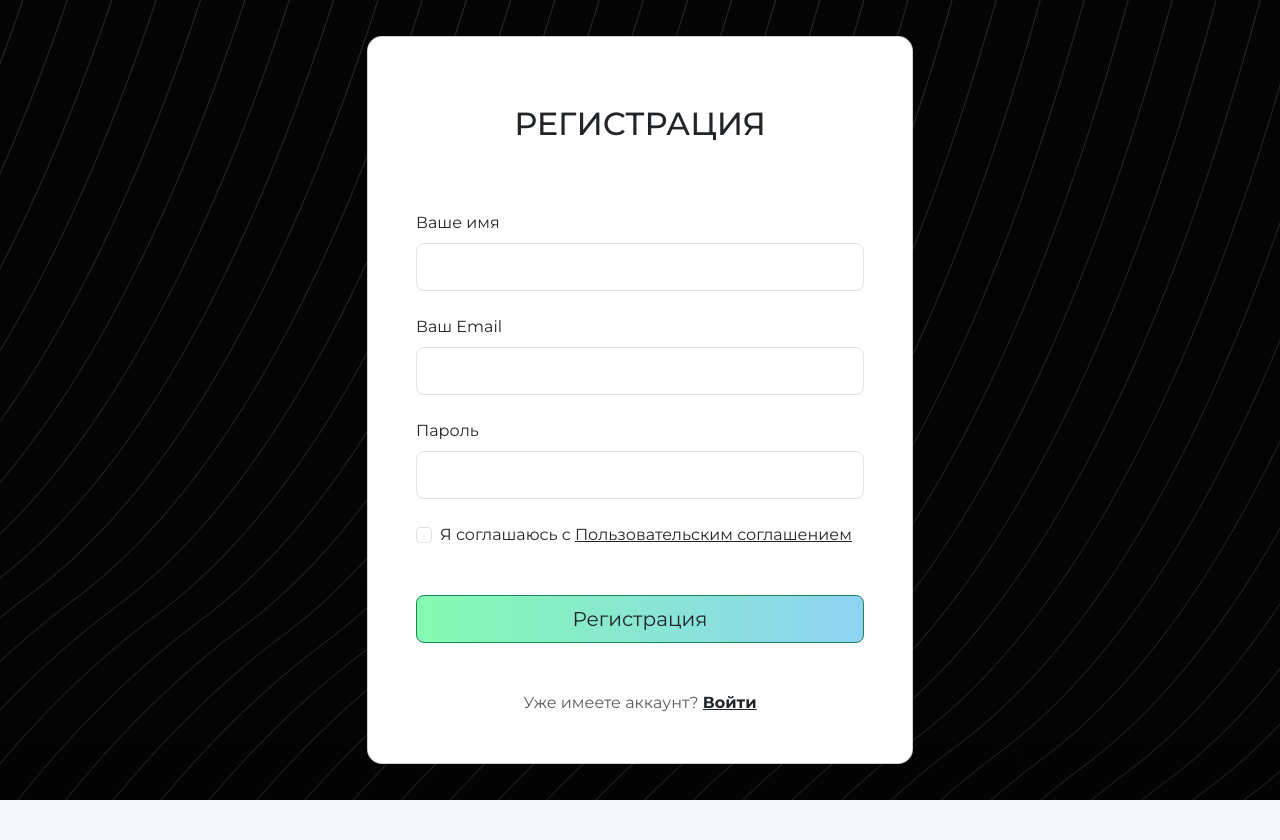
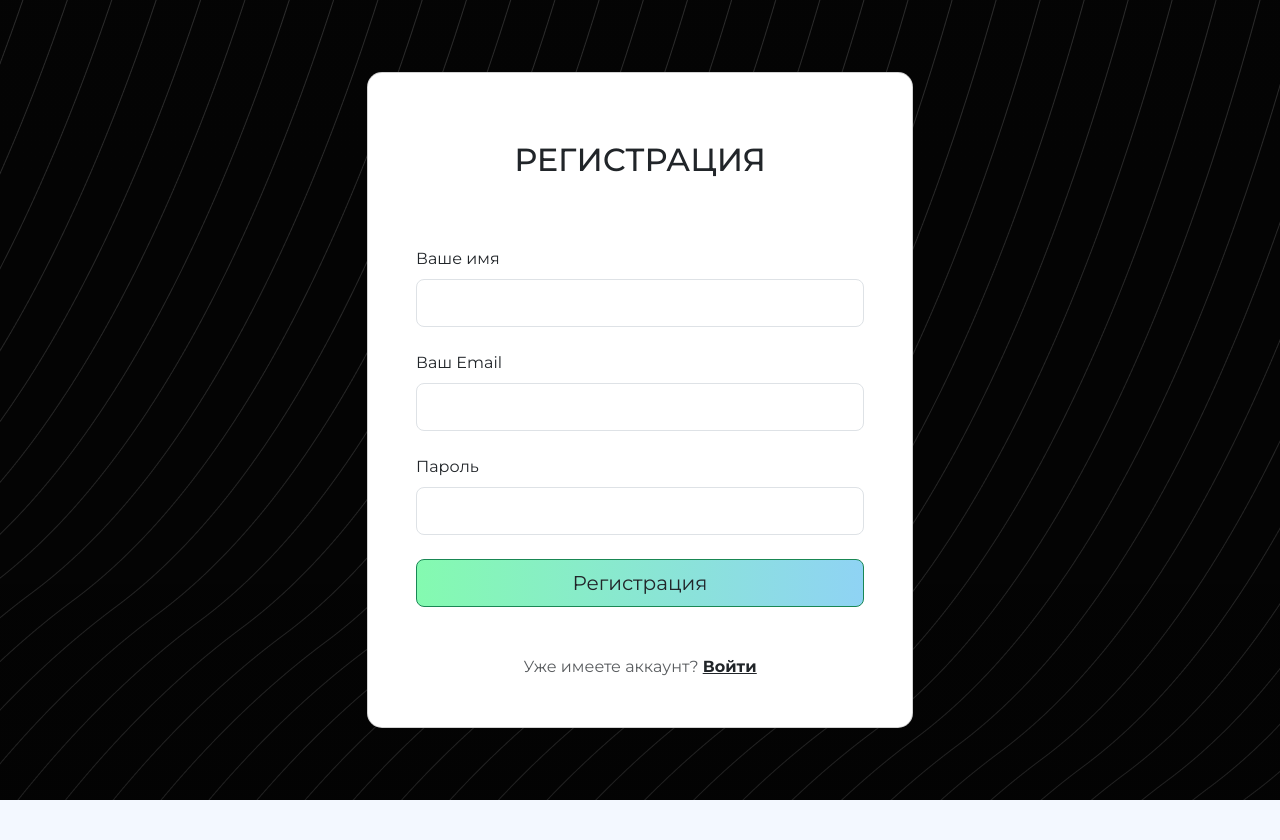
Before and after one commit to AN0IR/pharmaplus, a Flask app: page /register in a window 1280 px wide. Shown: the top 840 px of the page. Run offline with Flask 3, Linux system fonts and the light colour scheme; some libraries are stand-ins or nearby versions.

Commit message:
pharmaplus register change

```diff
--- a/templates/register.html
+++ b/templates/register.html
@@ -33,12 +33,6 @@
 <!--                  <input type="password" id="form3Example4cdg" class="form-control form-control-lg" />-->
 <!--                </div>-->
 
-                <div class="form-check d-flex  mb-5">
-                  <input class="form-check-input me-2" type="checkbox" value="" id="form2Example3cg" />
-                  <label class="form-check-label" for="form2Example3g">
-                    Я соглашаюсь с <a href="#!" class="text-body"><u>Пользовательским соглашением</u></a>
-                  </label>
-                </div>
 
                 <div class="d-flex justify-content-center">
                   <button type="submit"
```
